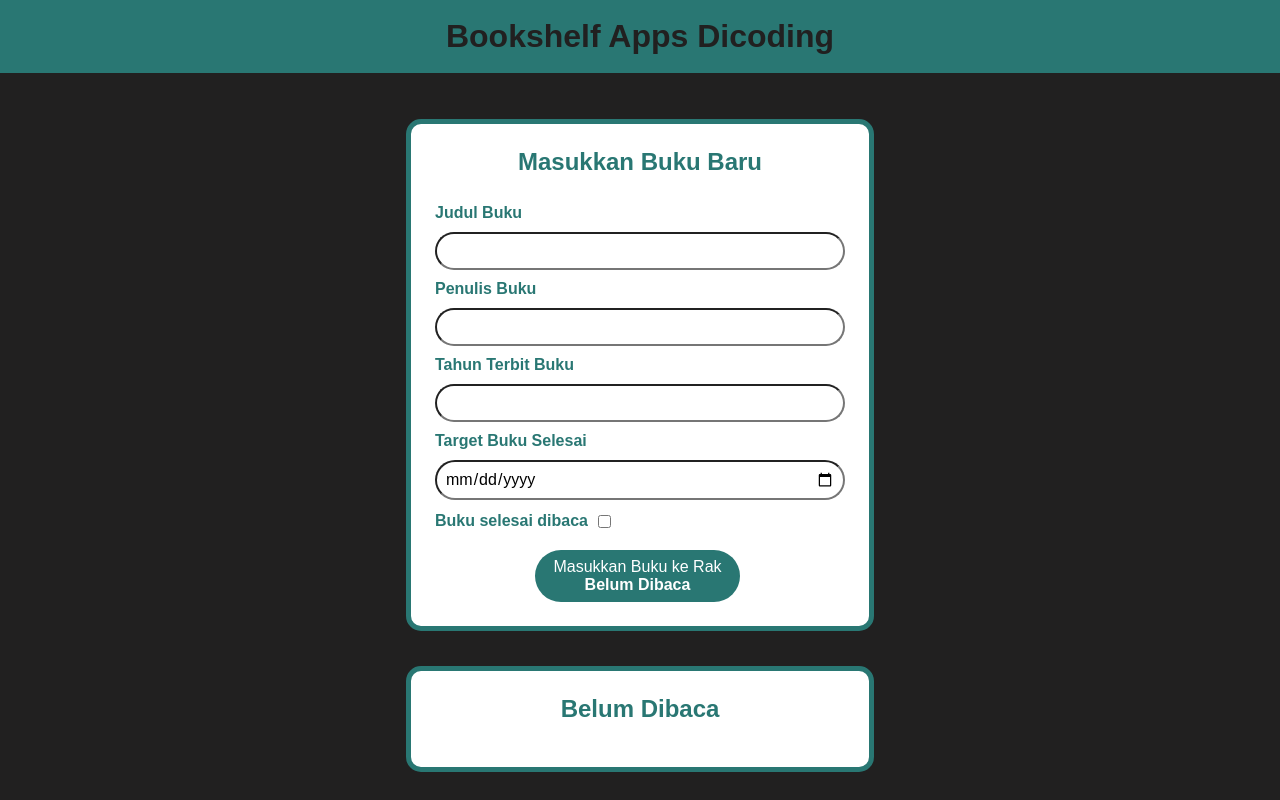
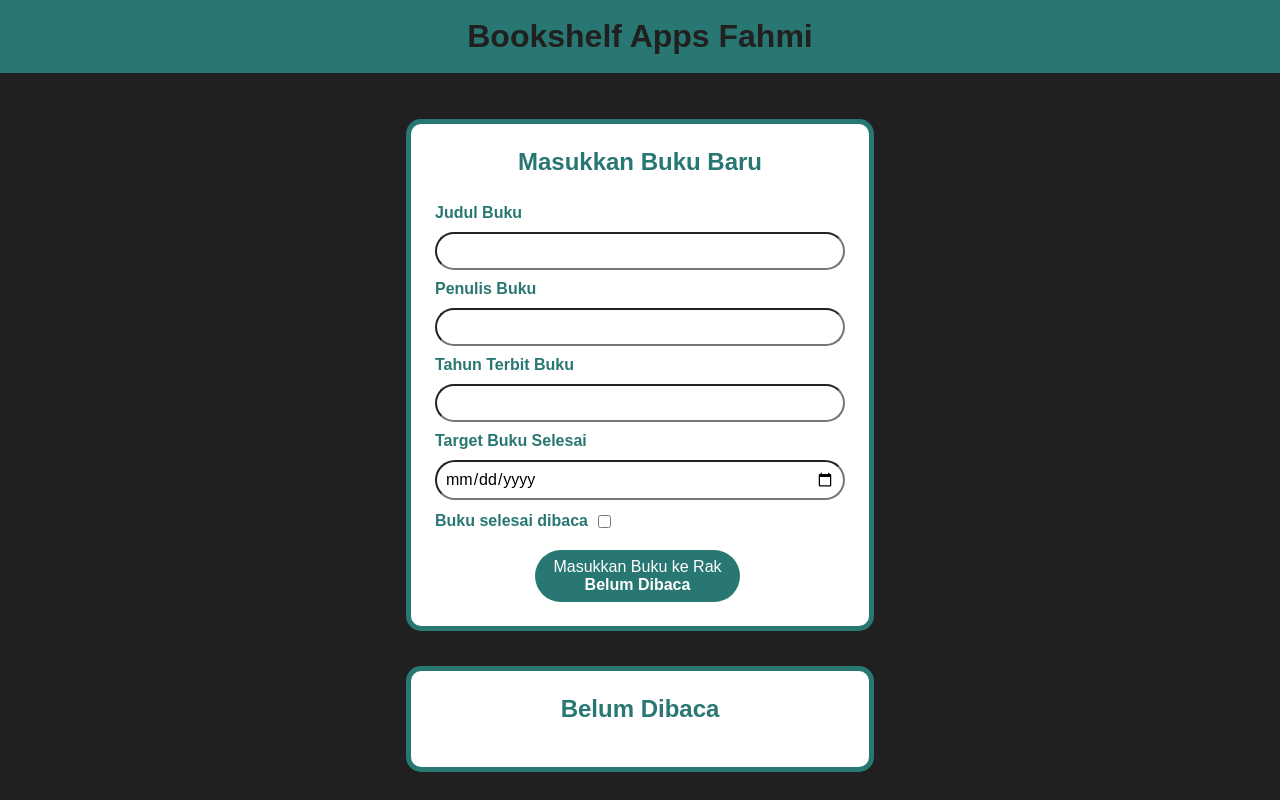
Before and after one commit to fhmi18/BookshelfApps.github.io, a plain HTML site: page index.html in a window 1280 px wide. Shown: the top 800 px of the page. Drawn offline with Linux system fonts and the light colour scheme.

Commit message:
Update and rename Untitled-1.html to index.html

```diff
--- a/Untitled-1.html
+++ b/index.html
@@ -10,7 +10,7 @@
 
 <body>
     <header class="head_bar">
-        <h1 class="head_bar_title">Bookshelf Apps Dicoding</h1>
+        <h1 class="head_bar_title">Bookshelf Apps Fahmi</h1>
     </header>
     <main>
         <section class="input-sec">
```
